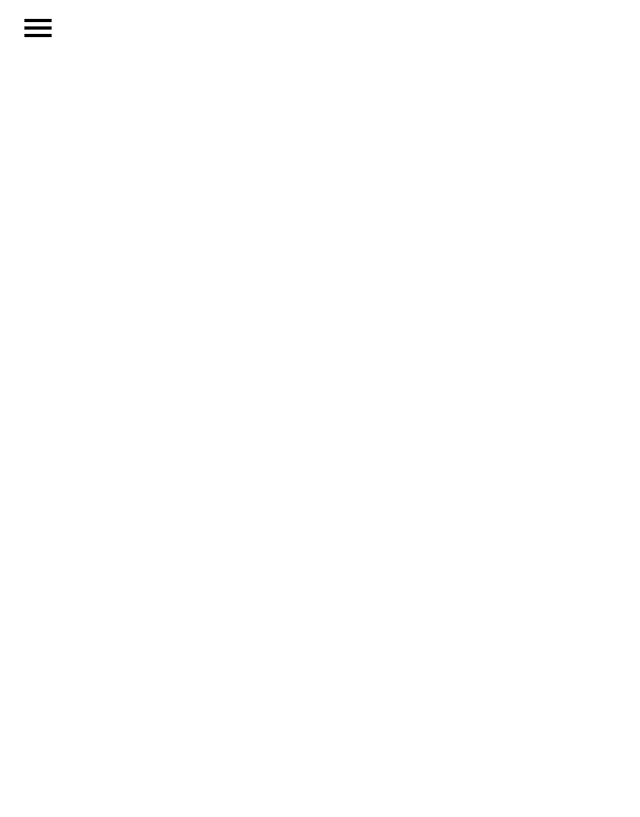
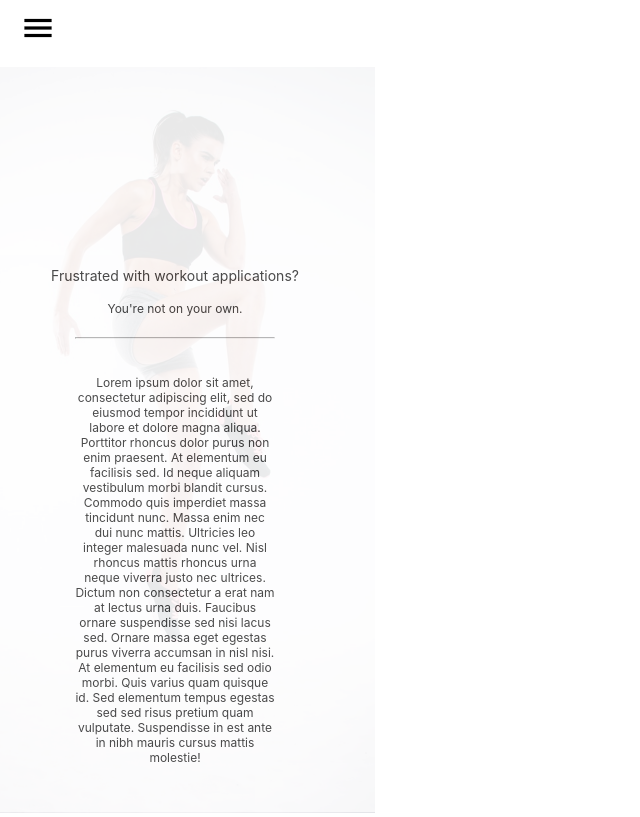
Before and after one commit to petermijkje/workout_app2, a React (Create React App) app in the folder workout_app/: page /about in a window 1280 px wide. Shown: the whole page, without its empty margins (0-640 px from the left). Built offline with nearby package versions, Linux system fonts and the light colour scheme.

Commit message:
adding custom button component, adding styles to place login component better, adding a degub.css file

```diff
--- a/workout_app/src/App.js
+++ b/workout_app/src/App.js
@@ -1,5 +1,6 @@
 import React from 'react'
 import { Switch, BrowserRouter as Router, Route } from 'react-router-dom'
+import Photo from './workout.png'
 
 import HomePage from './pages/HomePage/HomePage.component'
 import Header from './components/Header/Header.component.jsx'
@@ -9,6 +10,7 @@ import Profile from './components/profile/profile.component.jsx'
 import LoginAndLogout from './pages/login-and-logout/login-and-logout.component.jsx'
 
 import './App.scss'
+// import './debug.css'
 
 function App() {
   return (
@@ -18,11 +20,12 @@ function App() {
         <Switch>
           <Route exact path="/" component={HomePage} />
           <Route path="/about" component={About} />
-          <Route exact path="/contact" component={Contact} />
+          <Route path="/contact" component={Contact} />
+          <Route path="/Login" component={LoginAndLogout} />
           <Route component={Error} />
         </Switch>
-        <Route path="/profile" component={Profile} />
-        <Route path="/Login" component={LoginAndLogout} />
+        {/* <Route path="/profile" component={Profile} /> */}
+        <img className="image" src={Photo} alt="Lady in Jumping Lunge" />
       </div>
     </Router>
   )
--- a/workout_app/src/App.scss
+++ b/workout_app/src/App.scss
@@ -1,7 +1,7 @@
 @import url('https://fonts.googleapis.com/css2?family=Nunito&display=swap');
 
 /* For mobile phones: */
-@media only screen and (min-width: 375px) {
+@media only screen and (min-width: 374px) {
   .app {
     font-family: 'Nunito', sans-serif;
   }
--- /dev/null
+++ b/workout_app/src/components/custom-button/custom-button.component.jsx
@@ -0,0 +1,11 @@
+import React from 'react'
+
+import './custom-button.styles.scss'
+
+const CustomButton = () => (
+  <div className="custom-button" to="/login">
+    <div className="login-text">LOGIN</div>
+  </div>
+)
+
+export default CustomButton
--- /dev/null
+++ b/workout_app/src/components/custom-button/custom-button.styles.scss
@@ -0,0 +1,17 @@
+.custom-button {
+  position: absolute;
+  height: 60px;
+  width: 288px;
+  left: 43px;
+  bottom: 80px;
+  background-color: #4e4e4e;
+  border-radius: 20px;
+  text-align: center;
+}
+
+.login-text {
+  margin-top: 15px;
+  color: white;
+  font-size: 20px;
+  letter-spacing: 2px;
+}
--- /dev/null
+++ b/workout_app/src/debug.css
@@ -0,0 +1,7 @@
+*:not(path):not(g) {
+  color: hsla(210, 100%, 100%, 0.9) !important;
+  background: hsla(210, 100%, 50%, 0.5) !important;
+  outline: solid 0.25rem hsla(210, 100%, 100%, 0.5) !important;
+
+  box-shadow: none !important;
+}
--- a/workout_app/src/pages/About/About.component.jsx
+++ b/workout_app/src/pages/About/About.component.jsx
@@ -2,7 +2,38 @@ import React from 'react'
 import './about.styles.scss'
 
 function About() {
-  return <div className="about">About Page</div>
+  return (
+    <div className="about">
+      <div className="question-text">
+        Frustrated with workout applications?
+        <br />
+        <br />
+        <div className="explanation-text">
+          You're not on your own.
+          <br />
+          <br />
+          <hr />
+          <br />
+          <br />
+          <span>
+            Lorem ipsum dolor sit amet, consectetur adipiscing elit, sed do
+            eiusmod tempor incididunt ut labore et dolore magna aliqua.
+            Porttitor rhoncus dolor purus non enim praesent. At elementum eu
+            facilisis sed. Id neque aliquam vestibulum morbi blandit cursus.
+            Commodo quis imperdiet massa tincidunt nunc. Massa enim nec dui nunc
+            mattis. Ultricies leo integer malesuada nunc vel. Nisl rhoncus
+            mattis rhoncus urna neque viverra justo nec ultrices. Dictum non
+            consectetur a erat nam at lectus urna duis. Faucibus ornare
+            suspendisse sed nisi lacus sed. Ornare massa eget egestas purus
+            viverra accumsan in nisl nisi. At elementum eu facilisis sed odio
+            morbi. Quis varius quam quisque id. Sed elementum tempus egestas sed
+            sed risus pretium quam vulputate. Suspendisse in est ante in nibh
+            mauris cursus mattis molestie!
+          </span>
+        </div>
+      </div>
+    </div>
+  )
 }
 
 export default About
--- a/workout_app/src/pages/About/about.styles.scss
+++ b/workout_app/src/pages/About/about.styles.scss
@@ -0,0 +1,35 @@
+.about {
+  top: 67px;
+  position: absolute;
+  height: 745px;
+  width: 375px;
+  color: black;
+  background-color: white;
+  opacity: 0.7;
+}
+
+h1 {
+  position: absolute;
+  top: 170px;
+  left: 50px;
+  font-family: 'roboto';
+  letter-spacing: 5px;
+  font-size: 60px;
+}
+
+.question-text {
+  width: 300px;
+  position: absolute;
+  left: 25px;
+  top: 200px;
+  text-align: center;
+  font-size: 14px;
+}
+
+.explanation-text {
+  position: absolute;
+  left: 50px;
+  width: 200px;
+  height: auto;
+  font-size: 12px;
+}
--- a/workout_app/src/pages/HomePage/HomePage.component.jsx
+++ b/workout_app/src/pages/HomePage/HomePage.component.jsx
@@ -1,6 +1,8 @@
 import React from 'react'
 import './HomePage.styles.scss'
 import Photo from '../../workout.png'
+
+import CustomButton from '../../components/custom-button/custom-button.component'
 
 function HomePage() {
   return (
@@ -13,6 +15,7 @@ function HomePage() {
           <br /> your future
         </span>
       </div>
+      <CustomButton />
     </div>
   )
 }
--- a/workout_app/src/pages/login-and-logout/login-and-logout.component.jsx
+++ b/workout_app/src/pages/login-and-logout/login-and-logout.component.jsx
@@ -1,5 +1,9 @@
 import React from 'react'
 
-const Login = () => <div className="login">Login Page</div>
+import './login-and-logout.styles.scss'
+
+function Login() {
+  return <div className="login">Login Page</div>
+}
 
 export default Login
--- /dev/null
+++ b/workout_app/src/pages/login-and-logout/login-and-logout.styles.scss
@@ -0,0 +1,3 @@
+.login {
+  position: absolute;
+}
```
